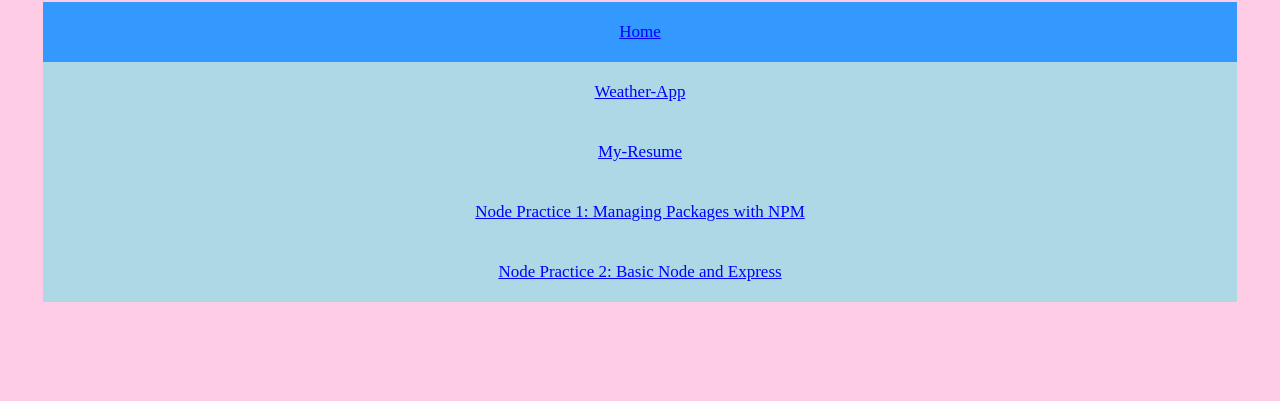
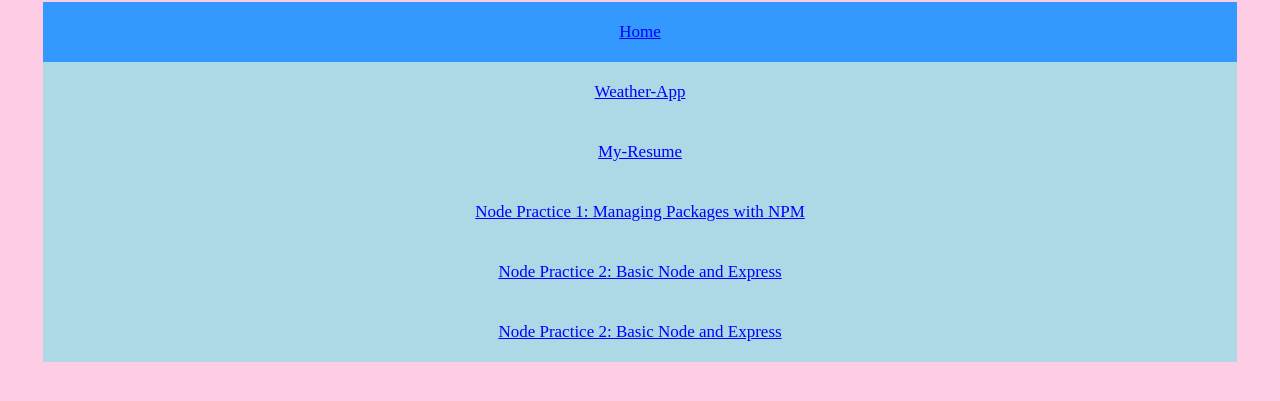
Before and after one commit to Mehruj/mehruj.github.io, a plain HTML site: page index.html in a window 1280 px wide. Shown: the part 89-490 px from the top of the page. Drawn offline with Linux system fonts and the light colour scheme.

Commit message:
Update index.html

```diff
--- a/index.html
+++ b/index.html
@@ -14,6 +14,7 @@
   <a href="myresume.html">My-Resume</a>
   <a href="https://boilerplate-npm-1.mehruj.repl.co/"> Node Practice 1: Managing Packages with NPM</a>
   <a href="https://boilerplate-express-1.mehruj.repl.co/"> Node Practice 2: Basic Node and Express</a>
+  <a href="https://boilerplate-mongomongoose-1.mehruj.repl.co/"> Node Practice 2: Basic Node and Express</a>
   <a href="javascript:void(0);" class="icon" onclick="myFunction()">
      <i class="fa fa-bars"></i>
 
```
